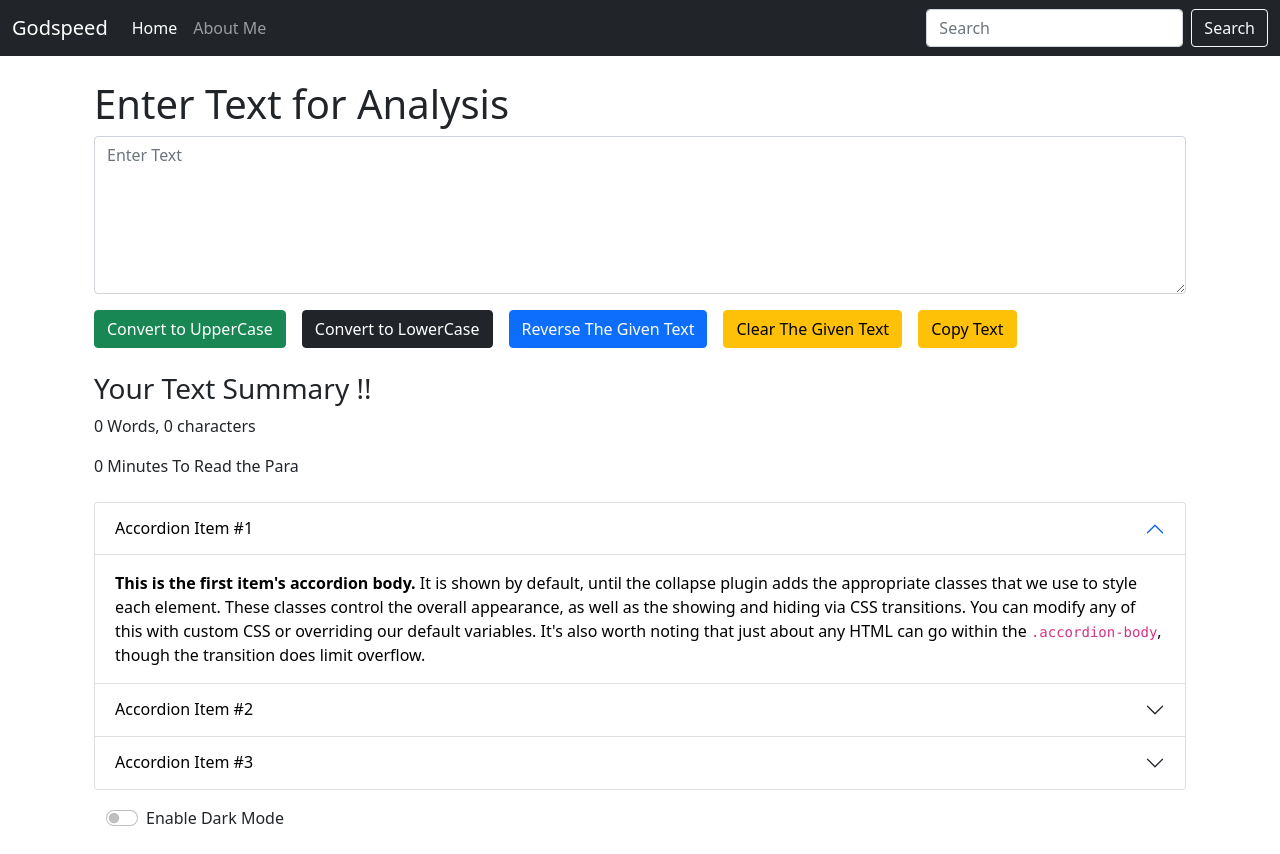
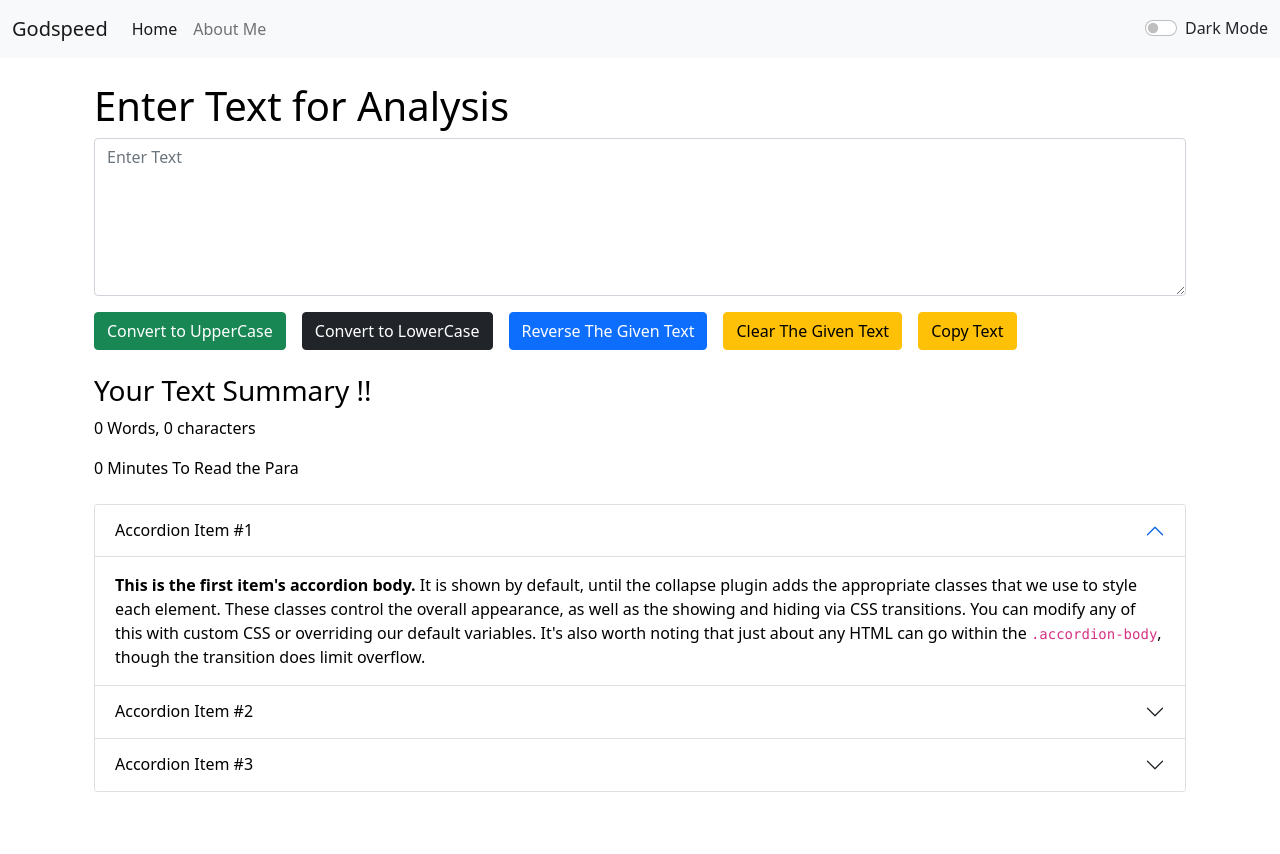
Before and after one commit to Palash2911/React-Text-Modifier, a React (Create React App) app in the folder textutils/: page / in a window 1280 px wide. After the commit the page ends 816 px from the top, so only its background shows below. Built offline with nearby package versions, Linux system fonts and the light colour scheme.

Commit message:
added dark mode

```diff
--- a/textutils/src/App.js
+++ b/textutils/src/App.js
@@ -7,15 +7,27 @@ import React, {useState} from "react";
 
 function App() {
 
-  const [dm, setdm] = useState(false)
+  const [dm, setdm] = useState('light')
+
+  const darkclick = ()=>{
+    if(dm === 'light'){
+      setdm('dark')
+      document.body.style.backgroundColor='#495057'
+    }
+    else{
+      setdm('light')
+      document.body.style.backgroundColor='white'
+    }
+}
+
   return (
     <>
     {/* when creating components always use captial words */}
     {/* Props(blank paper, write whatever you want) are like class and you have objects in those, also whatever name you pass the same name should be called in Navbar.js */}
-      <Navbar title = "Godspeed" about="About Me"/>
+      <Navbar title = "Godspeed" about="About Me" mode={dm} darkclick={darkclick}/>
       <div className="container my-4">
-        <Textform heading="Enter Text for Analysis "/>
-      <About/>
+        <Textform heading="Enter Text for Analysis" mode={dm}/>
+      <About mode={dm}/>
       </div>
     </>
   );
--- a/textutils/src/components/About.js
+++ b/textutils/src/components/About.js
@@ -1,78 +1,52 @@
 import React,{useState} from 'react'
 
-export default function About() {
+export default function About(props) {
 
   const[Bg, setBg] = useState({
 
         color:'black',
         backgroundColor: 'white'
     })
-  const [btn, setbtntext] = useState('Enable Dark Mode ')
-  const darkclick = ()=>{
-      if(Bg.color == 'black')
-      {
-        setBg({
-          color:'white',
-          backgroundColor: 'black'
-        })
-        setbtntext('Enable Light Mode')
-      }
-      else
-      {
-        setBg({
-          color:'black',
-          backgroundColor: 'white'
-        })
-        setbtntext('Enable Dark Mode')
-      }
-  }
-
   return (
     <div className="container">
-      <div className="accordion" id="accordionExample" style={Bg}>
+      <div className="accordion" id="accordionExample">
   <div className="accordion-item">
     <h2 className="accordion-header" id="headingOne">
-      <button className="accordion-button" type="button" style={Bg} data-bs-toggle="collapse" data-bs-target="#collapseOne" aria-expanded="true" aria-controls="collapseOne">
+      <button className="accordion-button" type="button" style={{backgroundColor: props.mode==='dark'?'#495057':'white' , color: props.mode==='dark'?'white':'black'}} data-bs-toggle="collapse" data-bs-target="#collapseOne" aria-expanded="true" aria-controls="collapseOne">
         Accordion Item #1
       </button>
     </h2>
     <div id="collapseOne" className="accordion-collapse collapse show" aria-labelledby="headingOne" data-bs-parent="#accordionExample">
-      <div className="accordion-body" style={Bg}>
+      <div className="accordion-body" style={{backgroundColor: props.mode==='dark'?'#495057':'white' , color: props.mode==='dark'?'white':'black'}}>
         <strong>This is the first item's accordion body.</strong> It is shown by default, until the collapse plugin adds the appropriate classes that we use to style each element. These classes control the overall appearance, as well as the showing and hiding via CSS transitions. You can modify any of this with custom CSS or overriding our default variables. It's also worth noting that just about any HTML can go within the <code>.accordion-body</code>, though the transition does limit overflow.
       </div>
     </div>
   </div>
   <div className="accordion-item">
     <h2 className="accordion-header" id="headingTwo">
-      <button className="accordion-button collapsed" type="button" style={Bg} data-bs-toggle="collapse" data-bs-target="#collapseTwo" aria-expanded="false" aria-controls="collapseTwo">
+      <button className="accordion-button collapsed" type="button" style={{backgroundColor: props.mode==='dark'?'#495057':'white' , color: props.mode==='dark'?'white':'black'}} data-bs-toggle="collapse" data-bs-target="#collapseTwo" aria-expanded="false" aria-controls="collapseTwo">
         Accordion Item #2
       </button>
     </h2>
     <div id="collapseTwo" className="accordion-collapse collapse" aria-labelledby="headingTwo" data-bs-parent="#accordionExample">
-      <div className="accordion-body" style={Bg}>
+      <div className="accordion-body" style={{backgroundColor: props.mode==='dark'?'#495057':'white' , color: props.mode==='dark'?'white':'black'}}>
         <strong>This is the second item's accordion body.</strong> It is hidden by default, until the collapse plugin adds the appropriate classes that we use to style each element. These classes control the overall appearance, as well as the showing and hiding via CSS transitions. You can modify any of this with custom CSS or overriding our default variables. It's also worth noting that just about any HTML can go within the <code>.accordion-body</code>, though the transition does limit overflow.
       </div>
     </div>
   </div>
   <div className="accordion-item">
     <h2 className="accordion-header" id="headingThree">
-      <button className="accordion-button collapsed" type="button" style={Bg} data-bs-toggle="collapse" data-bs-target="#collapseThree" aria-expanded="false" aria-controls="collapseThree">
+      <button className="accordion-button collapsed" type="button" style={{backgroundColor: props.mode==='dark'?'#495057':'white' , color: props.mode==='dark'?'white':'black'}} data-bs-toggle="collapse" data-bs-target="#collapseThree" aria-expanded="false" aria-controls="collapseThree">
         Accordion Item #3
       </button>
     </h2>
     <div id="collapseThree" className="accordion-collapse collapse" aria-labelledby="headingThree" data-bs-parent="#accordionExample">
-      <div className="accordion-body" style={Bg}>
+      <div className="accordion-body" style={{backgroundColor: props.mode==='dark'?'#495057':'white' , color: props.mode==='dark'?'white':'black'}}>
         <strong>This is the third item's accordion body.</strong> It is hidden by default, until the collapse plugin adds the appropriate classes that we use to style each element. These classes control the overall appearance, as well as the showing and hiding via CSS transitions. You can modify any of this with custom CSS or overriding our default variables. It's also worth noting that just about any HTML can go within the <code>.accordion-body</code>, though the transition does limit overflow.
       </div>
     </div>
   </div>
   </div>
-  <div className="container my-3">
-      <div class="form-check form-switch">
-        <input class="form-check-input" type="checkbox" role="switch" id="flexSwitchCheckDefault" onClick={darkclick}/>
-        <label class="form-check-label" for="flexSwitchCheckDefault">{btn}</label>
-      </div>
-  </div>
 </div>
   )
 }
--- a/textutils/src/components/Navbar.js
+++ b/textutils/src/components/Navbar.js
@@ -2,7 +2,7 @@ import React from 'react'
 
 export default function Navbar(props){
     return(
-<nav className="navbar navbar-expand-lg navbar-dark bg-dark">
+<nav className={`navbar navbar-expand-lg navbar-${props.mode} bg-${props.mode}`}>
   <div className="container-fluid">
     <a className="navbar-brand" href="/">{props.title}</a>
     <button className="navbar-toggler" type="button" data-bs-toggle="collapse" data-bs-target="#navbarSupportedContent" aria-controls="navbarSupportedContent" aria-expanded="false" aria-label="Toggle navigation">
@@ -17,10 +17,12 @@ export default function Navbar(props){
           <a className="nav-link" href="/">{props.about}</a>
         </li>
       </ul>
-      <form className="d-flex">
-        <input className="form-control me-2" type="search" placeholder="Search" aria-label="Search" />
-        <button className="btn btn-outline-light" type="submit">Search</button>
-      </form>
+      <ul className="my-2">
+      <div className={`form-check form-switch text-${props.mode==='light'?'dark':'light'}`}>
+        <input className="form-check-input" onClick={props.darkclick} type="checkbox" role="switch" id="flexSwitchCheckDefault"/>
+        <label className="form-check-label" htmlFor="flexSwitchCheckDefault">Dark Mode</label>
+      </div>
+      </ul>
     </div>
   </div>
 </nav>
--- a/textutils/src/components/Textform.js
+++ b/textutils/src/components/Textform.js
@@ -31,10 +31,10 @@ export default function Textform(props) {
 
   return (
     <>
-    <div className="container">
+    <div className="container" style={{color: props.mode==='dark'?'white':'black'}}>
         <h1>{props.heading}</h1>
         <div className="mb-3">
-        <textarea className="form-control" value={text} id="Mytext" rows="6" onChange={onchange} placeholder='Enter Text'></textarea>
+        <textarea className="form-control" value={text} id="Mytext" rows="6" onChange={onchange} placeholder='Enter Text' style={{backgroundColor: props.mode==='dark'?'#495057':'white' , color: props.mode==='dark'?'white':'black'}}></textarea>
         </div>
         <button className="btn btn-success" onClick={upclick}>Convert to UpperCase</button>
         <button className="btn btn-dark mx-3" onClick={lowclick}>Convert to LowerCase</button>
@@ -42,7 +42,7 @@ export default function Textform(props) {
         <button className="btn btn-warning mx-3" onClick={clearclick}>Clear The Given Text</button>
         <button className="btn btn-warning" onClick={copyclick}>Copy Text</button>
     </div>
-    <div className="container my-4">
+    <div className="container my-4" style={{color: props.mode==='dark'?'white':'black'}}>
           <h3>Your Text Summary !!</h3>
           <p>{text.split(" ").length -1} Words, {text.length} characters</p>
           <p>{0.008 * text.split("").length} Minutes To Read the Para</p>
```
